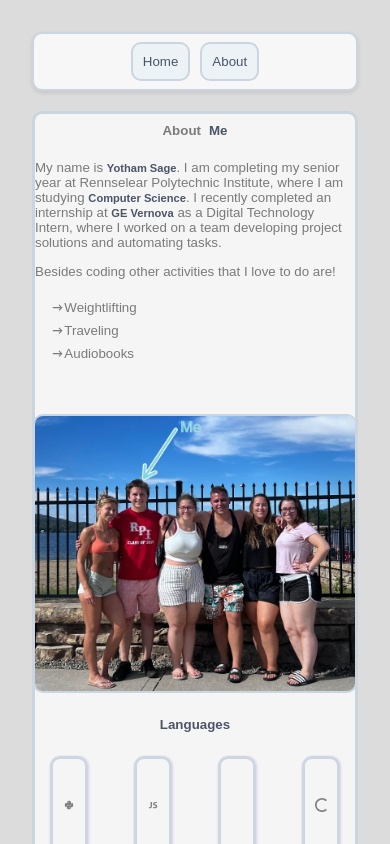
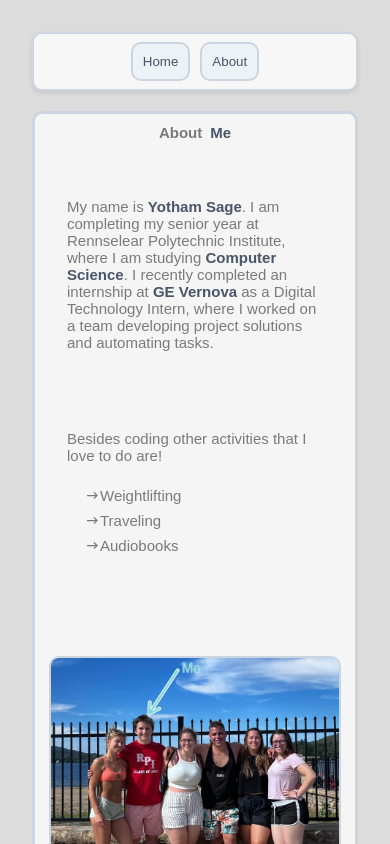
Before and after one commit to Yotham/Website, a React (Vite) app: page / in a window 390 px wide. Both pictures are taken after a click on the button "About". Shown: the top 844 px of the page. Built offline with nearby package versions, Linux system fonts and the light colour scheme; no server answers; some icons are missing.

Commit message:
Proper Mobile Support

```diff
--- a/package.json
+++ b/package.json
@@ -10,8 +10,10 @@
     "preview": "vite preview"
   },
   "dependencies": {
+    "@react-pdf-viewer/core": "^3.12.0",
     "bootstrap": "^5.3.2",
     "emailjs-com": "^3.2.0",
+    "pdfjs-dist": "^3.11.174",
     "react": "^18.2.0",
     "react-bootstrap": "^2.8.0",
     "react-dom": "^18.2.0",
--- a/src/containers/About.css
+++ b/src/containers/About.css
@@ -107,25 +107,31 @@ p{
   @media screen and (max-width: 600px) {
     .Amain {
         max-width: 100%;
-        padding: 1rem;
     }
     .content, .stackIcons {
         flex-direction: column;
         align-items: center;
     }
     h1, .Title, p {
-        font-size: smaller;
+        font-size: 15px;
+    }
+    .pMain{
+        padding:2rem;
+    }
+    .pSub{
+        padding:2rem;
     }
     .Img {
-        max-width: 100%;
+        max-width: 90%;
         height: auto;
     }
-    .Amain, .content, .stackIcons {
+    .Amain, .content{
         margin: 0;
         padding: 0;
     }
-    .tech-icons {
-        font-size: 3em; /* adjust as needed */
+    .stackIcons {
+        margin: 0;
+        padding: 0;
     }
 
 }
--- a/src/containers/About.jsx
+++ b/src/containers/About.jsx
@@ -25,7 +25,7 @@ function About() {
           <p className = "pMain" >My name is <p className = "pBold">Yotham Sage</p>.
           I am completing my senior year at Rennselear Polytechnic Institute, where I am studying <p className = "pBold">Computer Science</p>.
           I recently completed an internship at <p className = "pBold">GE Vernova</p> as a Digital Technology Intern, where I worked on a team developing project solutions and automating tasks.</p>
-          <p>Besides coding other activities that I love to do are!
+          <p className = "pSub">Besides coding other activities that I love to do are!
             <ul className = "ULa">
               <li>
                 <CgArrowRight/>Weightlifting
--- a/src/containers/Footer.css
+++ b/src/containers/Footer.css
@@ -54,6 +54,7 @@
         font-family: sans-serif !important;
         margin-top: 1.250rem;
         padding: 1rem;
+        font-size:smaller;
     }
 
 
--- a/src/containers/Techstack.jsx
+++ b/src/containers/Techstack.jsx
@@ -1,4 +1,4 @@
-import React from "react";
+import React, { useState, useEffect } from "react";
 import { CgCPlusPlus } from "react-icons/cg";
 import CIcon from "./c"
 
@@ -18,6 +18,32 @@ import{
 }from "react-icons/pi";
 
 function Techstack() {
+
+  const [isMobile, setIsMobile] = useState(window.innerWidth < 768);
+
+  useEffect(() => {
+    const handleResize = () => {
+      setIsMobile(window.innerWidth < 768);
+    };
+
+    window.addEventListener('resize', handleResize);
+    return () => window.removeEventListener('resize', handleResize);
+  }, []);
+
+  const gridContainerStyle = {
+    display: 'grid',
+    gridTemplateColumns: isMobile ? 'repeat(1, 1fr)' : 'repeat(4, 1fr)',
+    gap: '16px',  // Adjust as needed
+    justifyContent: 'center',
+    paddingBottom: '50px',
+  };
+
+  const iconStyle = {
+    display: 'flex',
+    justifyContent: 'center',
+    alignItems: 'center',
+  };
+
   return (
     <div style={gridContainerStyle}>
     <div className = "tech-icons" style={iconStyle}><DiPython /></div>
@@ -30,20 +56,9 @@ function Techstack() {
     <div className = "tech-icons" style={iconStyle}><DiCss3 /></div>
     </div>
   );
+
+
 }
 
-const gridContainerStyle = {
-  display: 'grid',
-  gridTemplateColumns: 'repeat(4, 1fr)',  // 4 items per row
-  gap: '16px',  // Adjust as needed
-  justifyContent: 'center',
-  paddingBottom: '50px',
-};
-
-const iconStyle = {
-  display: 'flex',
-  justifyContent: 'center',
-  alignItems: 'center',
-};
 
 export default Techstack;
--- a/src/containers/tools.jsx
+++ b/src/containers/tools.jsx
@@ -1,5 +1,6 @@
-import React from "react";
+import React, { useState, useEffect } from "react";
 import SapIcon from "./sap";
+
 
 import {
     DiReact,
@@ -13,7 +14,32 @@ import {
   } from "react-icons/si";
 
 
+
 function Tools() {
+
+  const [isMobile, setIsMobile] = useState(window.innerWidth < 768);
+
+  useEffect(() => {
+    const handleResize = () => {
+      setIsMobile(window.innerWidth < 768);
+    };
+
+    window.addEventListener('resize', handleResize);
+    return () => window.removeEventListener('resize', handleResize);
+  }, []);
+  const gridContainerStyle = {
+    display: 'grid',
+    gridTemplateColumns: isMobile ? 'repeat(1, 1fr)' : 'repeat(5, 1fr)',
+    gap: '16px',
+    justifyContent: 'center',
+    paddingBottom: '50px',
+  };
+
+  const iconStyle = {
+    display: 'flex',
+    justifyContent: 'center',
+    alignItems: 'center',
+  };
   return (
     <div style={gridContainerStyle}>
     <div className = "tech-icons" style={iconStyle}><SapIcon/></div>
@@ -23,20 +49,8 @@ function Tools() {
     <div className = "tech-icons" style={iconStyle}><DiLinux/></div>
     </div>
   );
+
 }
 
-const gridContainerStyle = {
-  display: 'grid',
-  gridTemplateColumns: 'repeat(5, 1fr)',  // 4 items per row
-  gap: '16px',  // Adjust as needed
-  justifyContent: 'center',
-  paddingBottom: '50px',
-};
-
-const iconStyle = {
-  display: 'flex',
-  justifyContent: 'center',
-  alignItems: 'center',
-};
 
 export default Tools;
```
Also changed, not shown: 1 other file (tests, documents, lock files or other folders).
